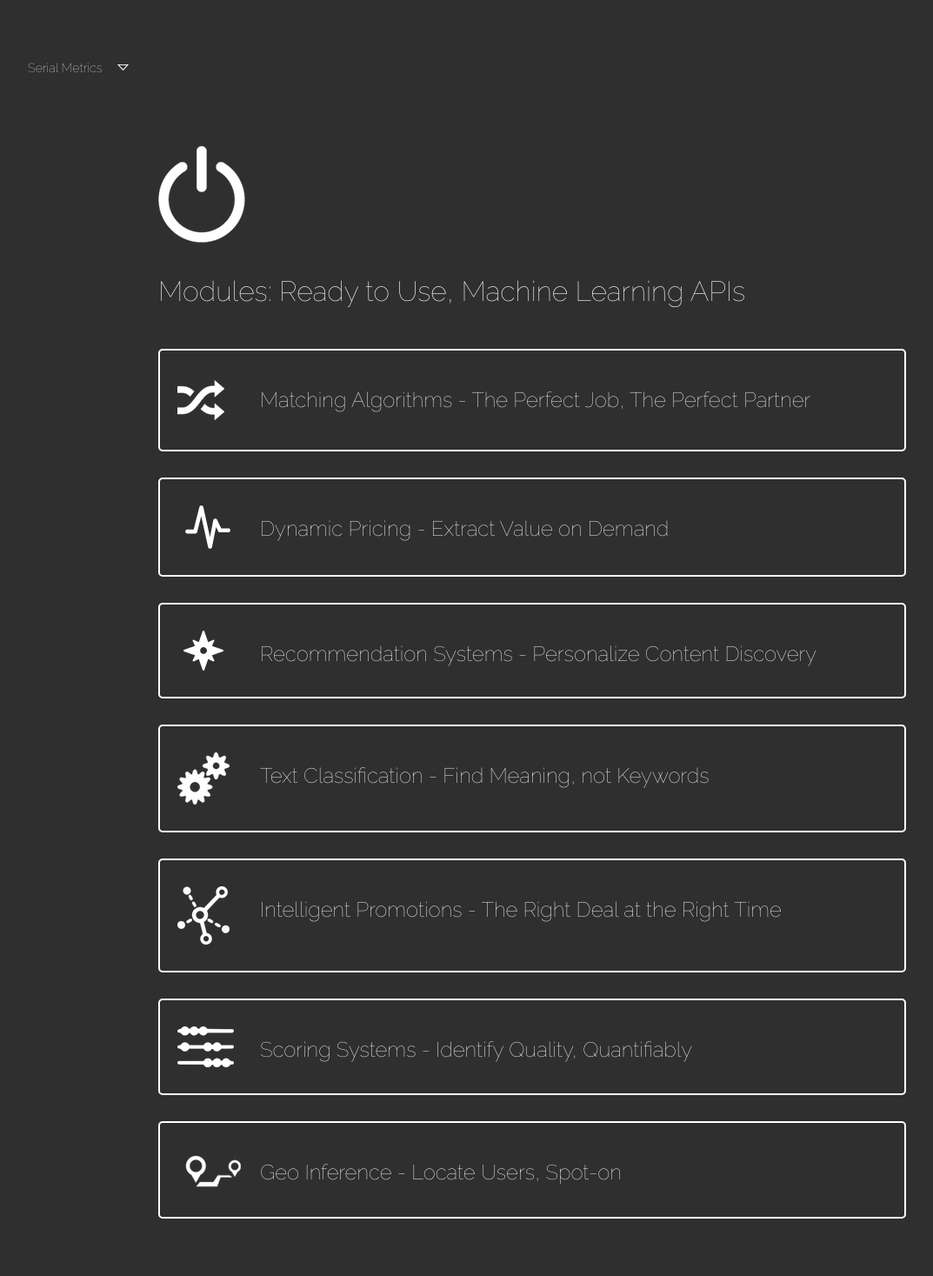
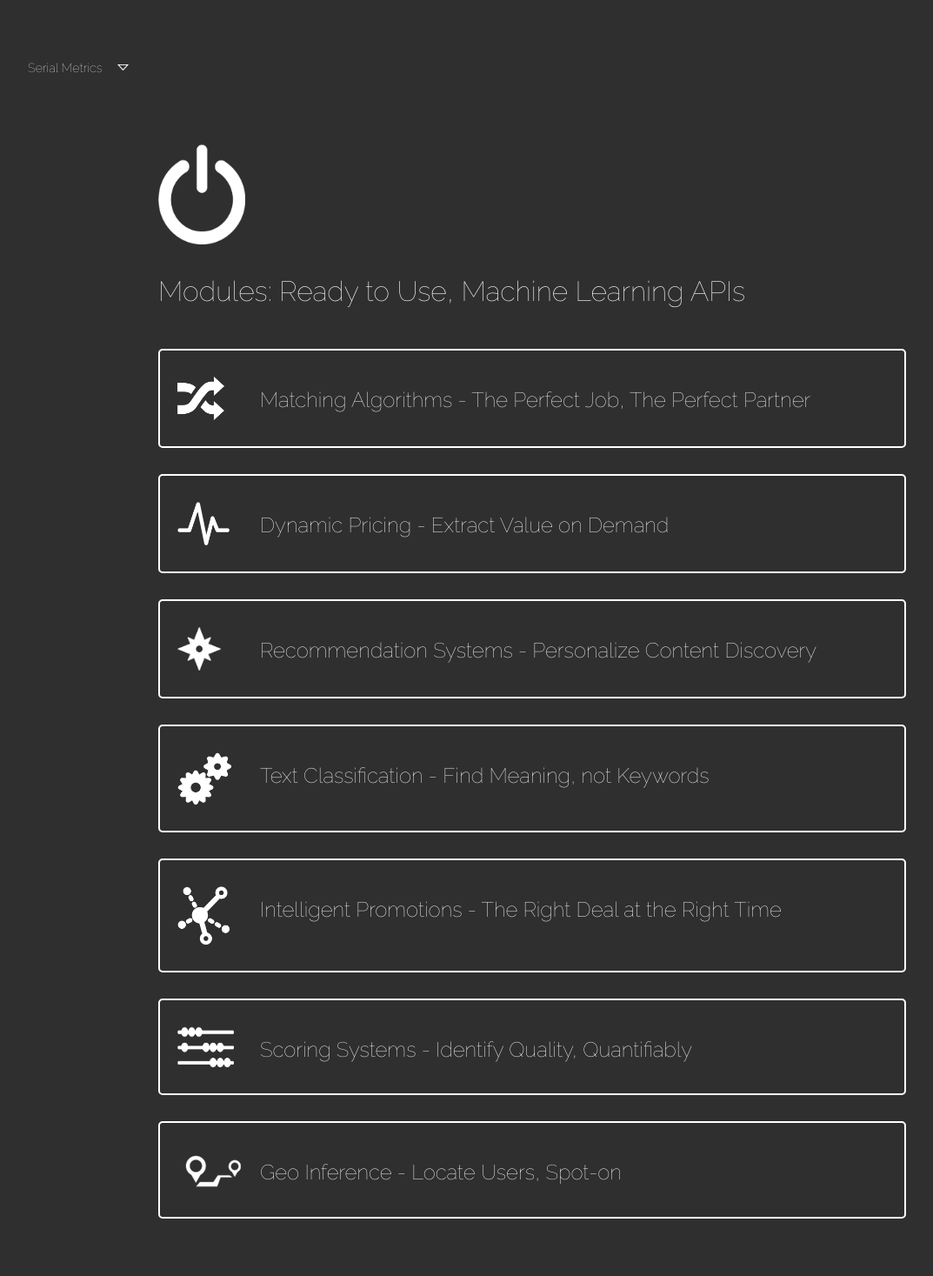
Before and after one commit to wreckslouie/serialmetrics, a PHP site: page /modules.php in a window 1280 px wide. Shown: the top 1467 px of the page at 87% size, without its empty margins (28-1101 px from the left). Run offline with PHP 8.4, Linux system fonts and the light colour scheme; some libraries are stand-ins or nearby versions.

Commit message:
added bigger icons

```diff
--- a/modules.php
+++ b/modules.php
@@ -12,11 +12,11 @@
 
 
 	<div id="main-content">
-		<img src="images/modules_page/modules_icon.png">
+		<img src="images/modules_page/modules_icon.png" class="ico-modules">
 		<h1>Modules: Ready to Use, Machine Learning APIs</h1>
 		<div class="module" id="matching-algorithms">
 			<div class="module-heading">
-			<img src="images/home_page/share-icon.png">
+			<img src="images/home_page/share-icon.png" class="ico-share">
 			<h1>Matching Algorithms -  The Perfect Job, The Perfect Partner</h1>
 			</div>
 
@@ -28,7 +28,7 @@
 		</div>
 		<div class="module" id="dynamic-pricing">
 			<div class="module-heading">
-				<img src="images/home_page/pricing-icon.png">
+				<img src="images/home_page/pricing-icon.png" class="ico-pricing">
 				<h1>Dynamic Pricing - Extract Value on Demand</h1>
 			</div>
 			<div class="module-content">
@@ -44,7 +44,7 @@
 		</div>
 		<div class="module" id="recommendation-systems">
 			<div class="module-heading">
-				<img src="images/home_page/recommendations-icon.png">
+				<img src="images/home_page/recommendations-icon.png" class="ico-recommend">
 				<h1>Recommendation Systems -  Personalize Content Discovery</h1>
 			</div>
 
@@ -56,7 +56,7 @@
 		</div>
 		<div class="module" id="text-classification">
 			<div class="module-heading">
-				<img src="images/home_page/gear-icon.png">
+				<img src="images/home_page/gear-icon.png" class="ico-gear">
 				<h1>Text Classification - Find Meaning, not Keywords</h1>
 			</div>
 			<div class="module-content">
@@ -71,7 +71,7 @@
 		</div>
 		<div class="module" id="intelligent-promotions">
 			<div class="module-heading">
-				<img src="images/home_page/relations-icon.png">
+				<img src="images/home_page/relations-icon.png" class="ico-relations">
 				<h1>Intelligent Promotions -  The Right Deal at the Right Time</h1>
 			</div>
 			<div class="module-content">
@@ -86,7 +86,7 @@
 		</div>
 		<div class="module" id="scoring-systems">
 			<div class="module-heading">
-				<img src="images/home_page/abacus-icon.png">
+				<img src="images/home_page/abacus-icon.png" class="ico-abacus">
 				<h1>Scoring Systems  -  Identify Quality, Quantifiably</h1>
 			</div>
 			<div class="module-content">
--- a/services.php
+++ b/services.php
@@ -9,7 +9,7 @@
 <body class="inside-page">
 	<?php include('includes/main_nav.php'); ?>
 	<div class="main-content">
-		<img src="images/services_page/graph.png">
+		<img src="images/services_page/graph.png" class="ico-graph">
 		<h1>Services</h1>
 		<p>Serial Metrics ensures that companies efficiently solve Machine Learning challenges. Our consulting services cover three basic areas:</p>
 
--- a/styles/modules.css
+++ b/styles/modules.css
@@ -184,3 +184,26 @@
     .inside-page #main-content .module .module-content {
       margin-top: 20px;
       line-height: 1.5em; }
+
+/*----- icons -----*/
+img.ico-modules {
+  width:100px;
+  height:116px; }
+img.ico-share {
+  width: 54px;
+  height: 50px; }
+img.ico-pricing {
+  width: 60px;
+  height: 50px; }
+img.ico-recommend {
+    height: 50px;
+    width: 50px; }
+img.ico-gear {
+  width: 62px;
+  height: 60px; }
+img.ico-relations {
+  width: 60px;
+  height: 67px; }
+img.ico-abacus {
+  width: 65px;
+  height: 47px; }
--- a/styles/services.css
+++ b/styles/services.css
@@ -186,3 +186,8 @@
       margin-left: 5px; }
 .inside-page .main-content .button {
   margin-top: 30px; }
+
+/*---- Icons -----*/
+img.ico-graph {
+  width: 120px;
+  height: 120px; }
```
Also changed, not shown: index.php (+6 -6 lines), styles/home_page.css (+20 -0 lines), images/case_studies/pencil_icon-inverse.png (added), images/customers_page/message-inverse.png (added), images/home_page/abacus-icon.png, images/home_page/gear-icon.png, images/home_page/pricing-icon.png, images/home_page/recommendations-icon.png, images/home_page/relations-icon.png, images/home_page/share-icon.png, images/modules_page/modules_icon.png, images/services_page/graph-inverse.png (added).
